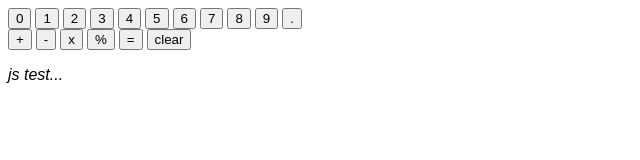
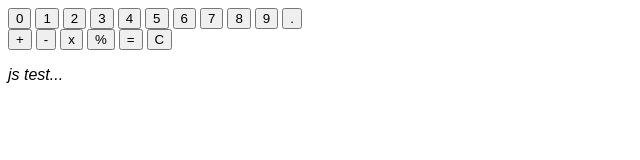
Before and after one commit to majjeed/odin-calculator, a plain HTML site: page index.html in a window 1280 px wide. Shown: the full height of the page, 0-640 px from the left. Drawn offline with Linux system fonts and the light colour scheme.

Commit message:
add comments for things to improve

```diff
--- a/index.html
+++ b/index.html
@@ -34,7 +34,7 @@
                         <button class="optBtn">x</button>
                         <button class="optBtn">%</button>
                         <button class="equalBtn">=</button>
-                        <button class="clearBtn">clear</button>
+                        <button class="clearBtn">C</button>
                     </div>
                 </div>
             </div>
--- a/script.js
+++ b/script.js
@@ -25,6 +25,7 @@ const divide = (a, b) => {
     return a / b;
 };
 
+//so far never used
 let firstNum = 0;
 let secondNum = 0;
 let operator = 'none';
```
